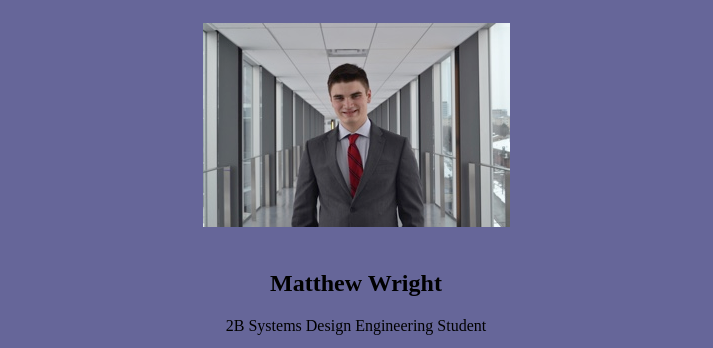
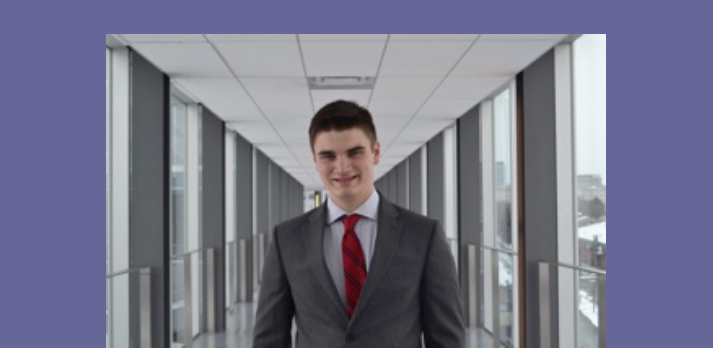
Before and after one commit to mattjgw/mattjgw.github.io, a plain HTML site: page index.html in a window 1280 px wide. Shown: the top 348 px of the page, without its empty margins (284-997 px from the left). Drawn offline with Linux system fonts and the light colour scheme.

Commit message:
Layout finalized

```diff
--- a/assets/CSS/style.css
+++ b/assets/CSS/style.css
@@ -21,12 +21,13 @@ body{
 /* Covershot */
 
 #covershot{
-	min-height: 250px;
-	background: url('../images/Professional Head Shot.jpg') no-repeat 50%, 10px;
+	min-height: 400px;
+	background: url('../images/Professional Head Shot.jpg') no-repeat 50%;
 	text-align: center;
 	color: #FFFFFF;
 	margin-bottom: 0px;
 	padding-bottom: 0px;
+	background-size: 500px;
 }
 
 /* Name and Program */
@@ -35,6 +36,8 @@ body{
 	float: top;
 	vertical-align: top;
 	padding: 0px;
+	color: #FFFFFF;
+	font-size: 250%;
 }
 
 /* Boxes */
```
